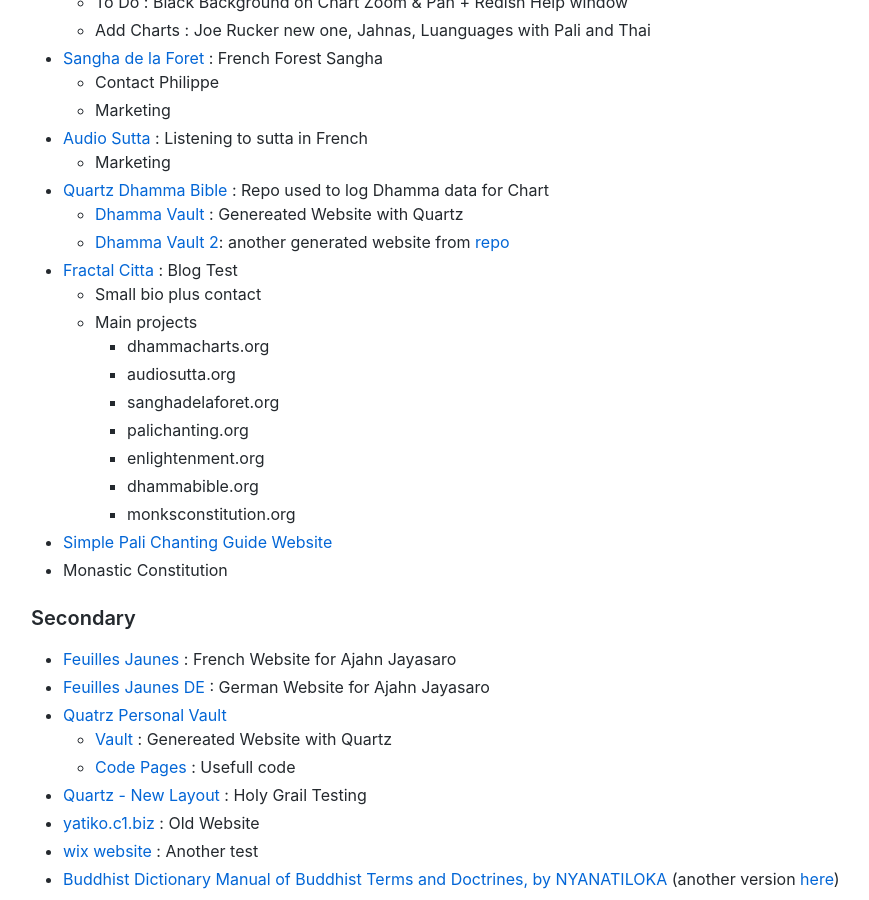
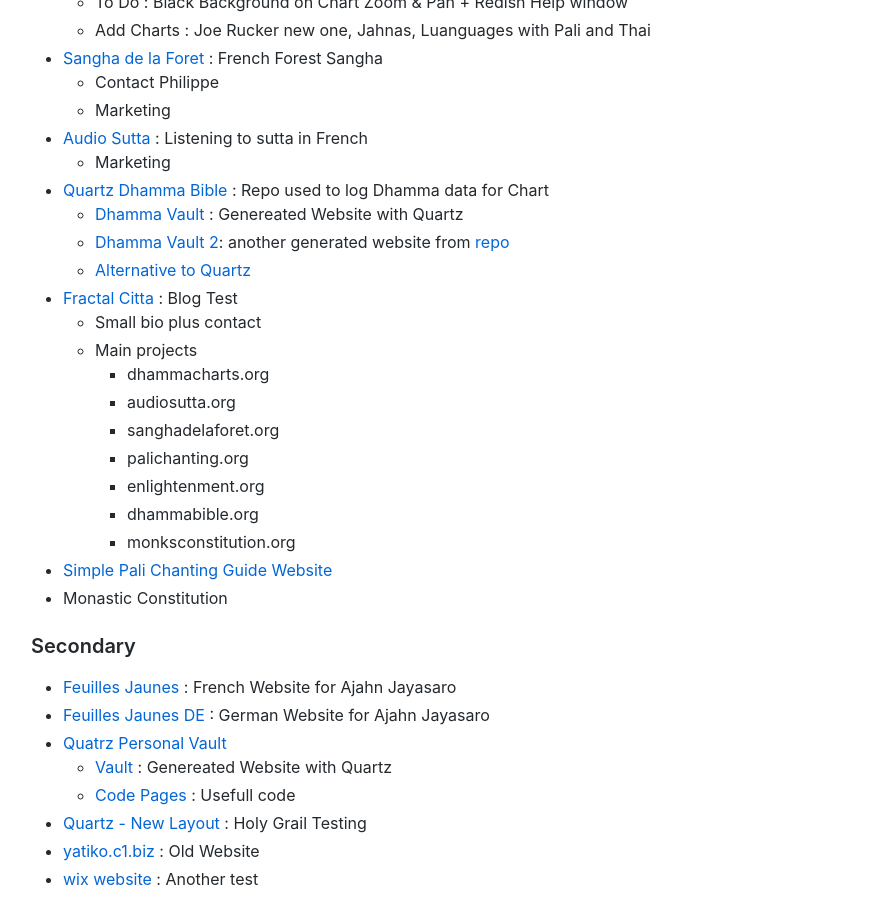
Before and after one commit to cittadhammo/old-personal-website, a Jekyll site: the page built from projects.md, in a window 1280 px wide and 900 px high, scrolled down 343 px. Shown: the whole window, without its empty margins (119-988 px from the left). Built offline with Jekyll 4.4.1, drawn with Linux system fonts in a browser that asks for light colours.

Commit message:
Update projects.md

```diff
--- a/projects.md
+++ b/projects.md
@@ -17,6 +17,7 @@
 - [Quartz Dhamma Bible](https://github.com/DhammaCharts/dhammas/) : Repo used to log Dhamma data for Chart
   - [Dhamma Vault](https://www.dhammacharts.org/dhammas/) : Genereated Website with Quartz
   - [Dhamma Vault 2](https://www.dhammacharts.org/quartz/): another generated website from [repo](https://github.com/DhammaCharts/quartz/tree/holy-grail)
+  - [Alternative to Quartz](https://github.com/jobindjohn/obsidian-publish-mkdocs)
 - [Fractal Citta](https://fractalcitta.github.io/) : Blog Test
   - Small bio plus contact
   - Main projects
```
